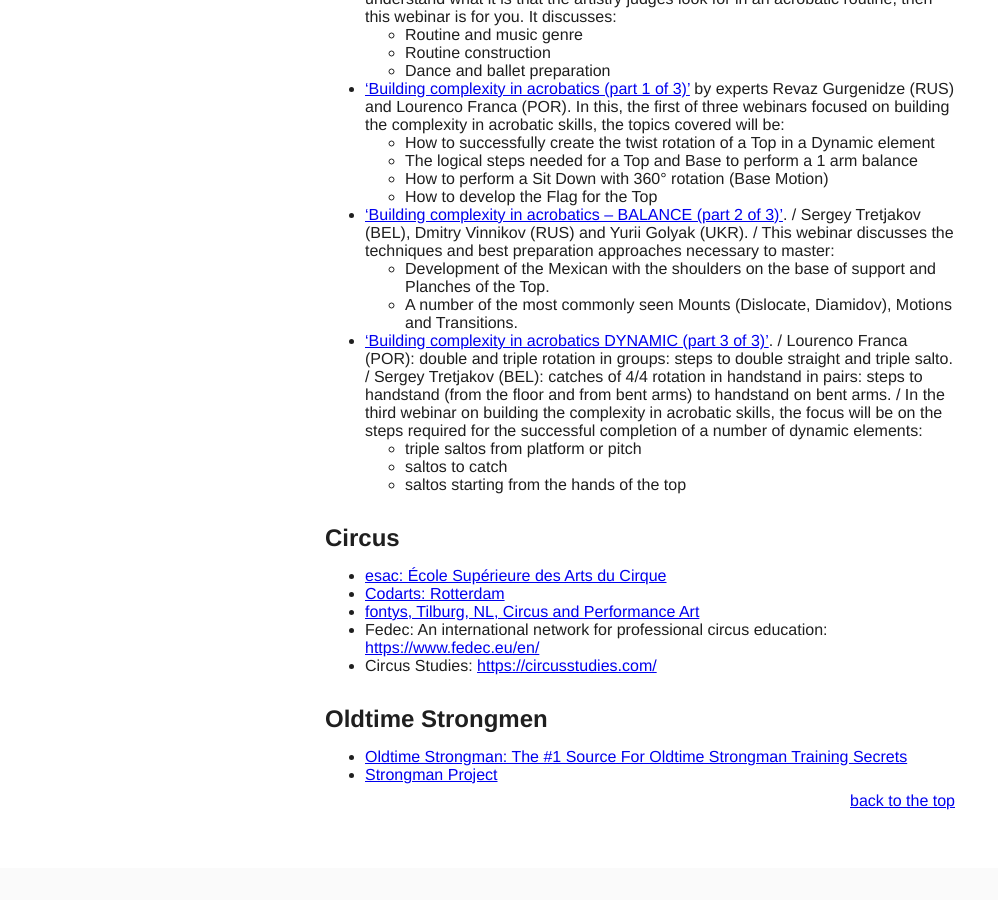
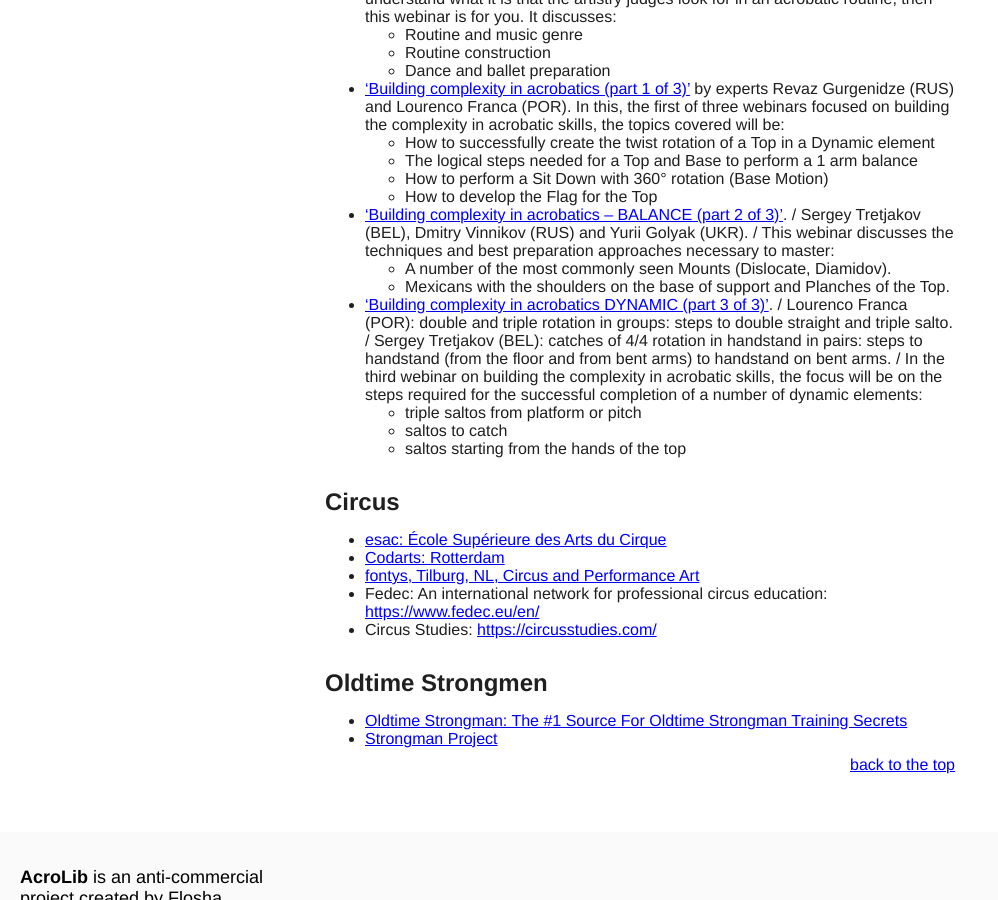
Before and after one commit to floshin/acrolib, a Jekyll site: the page built from links.md, in a window 1280 px wide and 900 px high, scrolled down 911 px. Shown: the whole window, without its empty margins (0-998 px from the left). Built offline with Jekyll 4.4.1, drawn with Linux system fonts in a browser that asks for light colours; our own code applies the rules of GitHub Pages for plain Markdown files.

Commit message:
Update links.md

```diff
--- a/links.md
+++ b/links.md
@@ -44,8 +44,8 @@
   * How to develop the Flag for the Top
 
 * ['Building complexity in acrobatics – BALANCE (part 2 of 3)'](https://m.youtube.com/watch?v=b6SeNd0Bgrk&pp=ygURYWNyb2JhdGljIHdlYmluYXI%3D). / Sergey Tretjakov (BEL), Dmitry Vinnikov (RUS) and Yurii Golyak (UKR). / This webinar discusses the techniques and best preparation approaches necessary to master:
-  * Development of the Mexican with the shoulders on the base of support and Planches of the Top.
-  * A number of the most commonly seen Mounts (Dislocate, Diamidov), Motions and Transitions.
+  * A number of the most commonly seen Mounts (Dislocate, Diamidov).
+  * Mexicans with the shoulders on the base of support and Planches of the Top.
 
 * ['Building complexity in acrobatics DYNAMIC (part 3 of 3)'](https://m.youtube.com/watch?v=lg8NmBdaWi8&pp=ygURYWNyb2JhdGljIHdlYmluYXI%3D). / Lourenco Franca (POR): double and triple rotation in groups: steps to double straight and triple salto. / Sergey Tretjakov (BEL): catches of 4/4 rotation in handstand in pairs: steps to handstand (from the floor and from bent arms) to handstand on bent arms. / In the third webinar on building the complexity in acrobatic skills, the focus will be on the steps required for the successful completion of a number of dynamic elements:
   * triple saltos from platform or pitch
```
